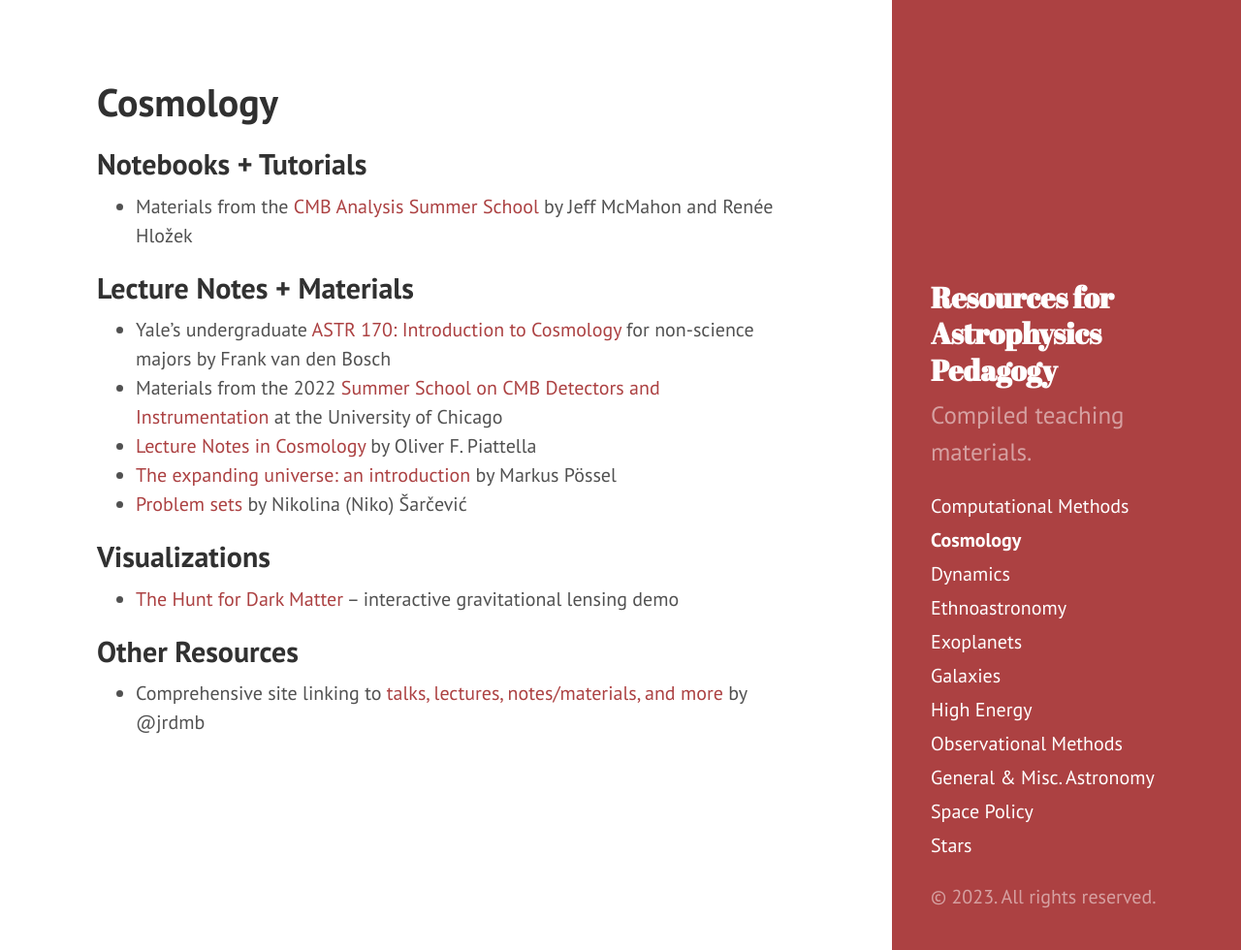
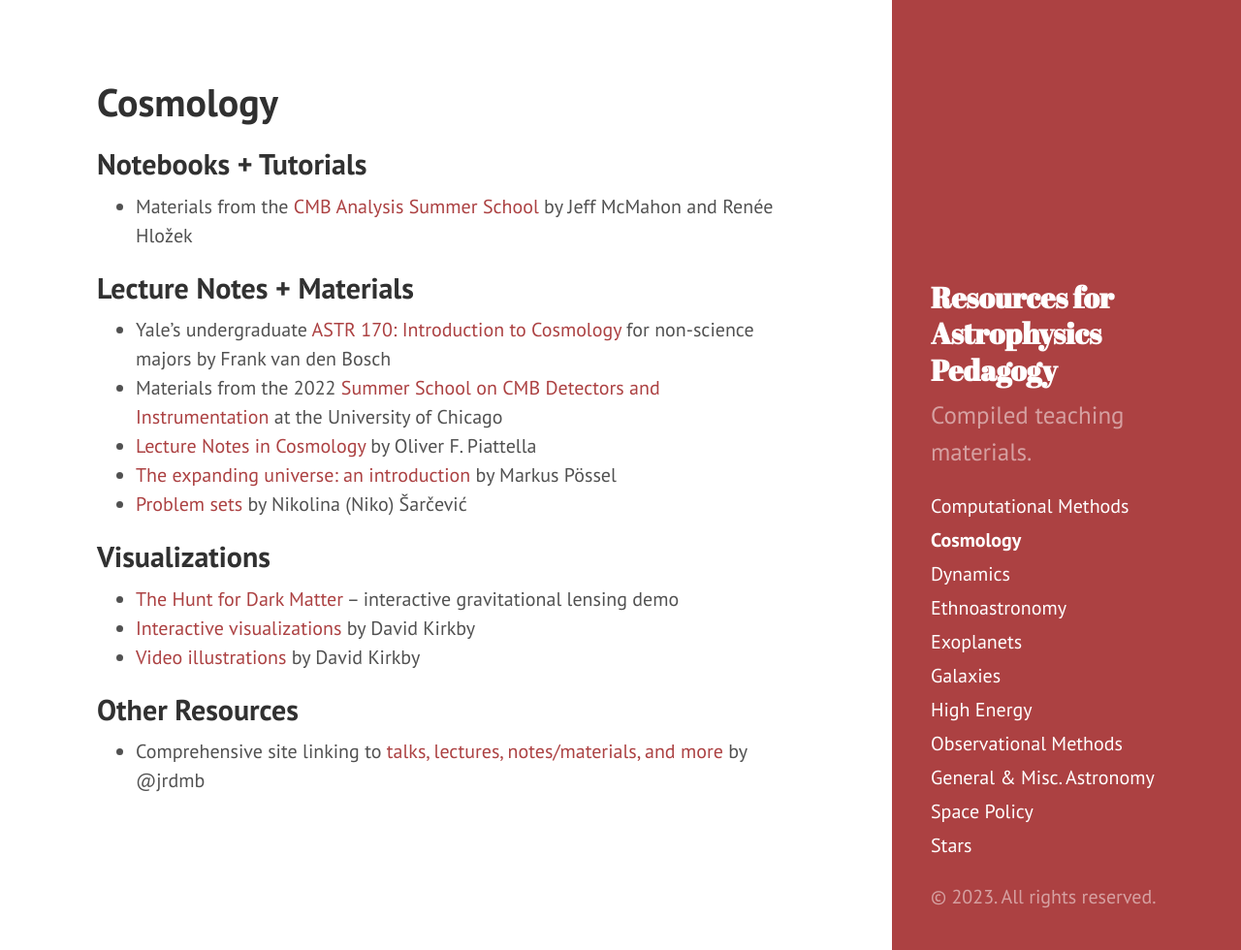
Before and after one commit to astroteaching/astroteaching.github.io, a Jekyll site: the page built from cosmology.md, in a window 1280 px wide and 980 px high. Shown: the whole window at 97% size. Built offline with Jekyll 4.4.1, drawn with Linux system fonts in a browser that asks for light colours.

Commit message:
add cosmo visualizations from David Kirkby

```diff
--- a/cosmology.md
+++ b/cosmology.md
@@ -17,6 +17,8 @@ title: Cosmology
 
 ## Visualizations
 - [The Hunt for Dark Matter](https://gravitational-lensing.explored.info){:target="_blank"} -- interactive gravitational lensing demo
+- [Interactive visualizations](https://dkirkby.github.io/cosmo-demo/){:target="_blank"} by David Kirkby
+- [Video illustrations](https://www.youtube.com/playlist?list=PL7OMoi4OS2cxFlneU57--8iCOf6bESH9c){:target="_blank"} by David Kirkby
 
 ## Other Resources
 - Comprehensive site linking to [talks, lectures, notes/materials, and more](https://jrdmb.netlify.app){:target="_blank"} by @jrdmb
```
